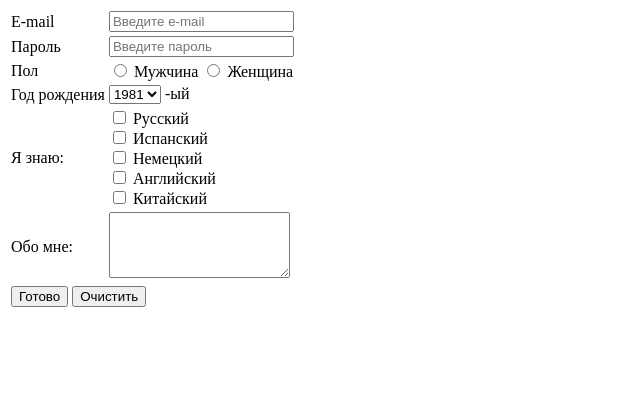
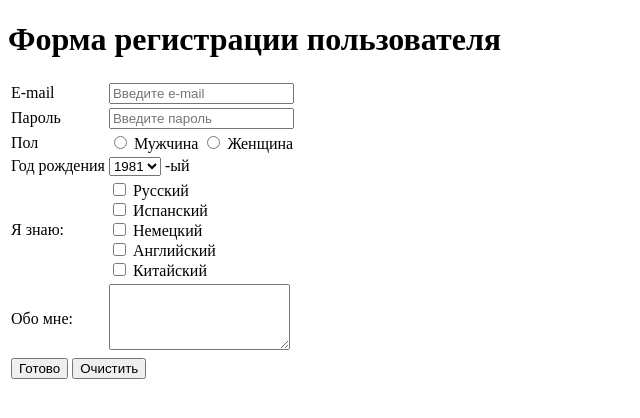
Before and after one commit to xImDoctor/html-css-js-labs, a plain HTML site: page lab2/lab2_5.html in a window 1280 px wide. Shown: the whole page, without its empty margins (0-640 px from the left). Drawn offline with Linux system fonts and the light colour scheme.

Commit message:
Update lab2_5.html
Add h1 header

```diff
--- a/lab2/lab2_5.html
+++ b/lab2/lab2_5.html
@@ -7,6 +7,7 @@
 </head>
 
 <body>
+    <h1>Форма регистрации пользователя</h1>
     <form action="#" method="post">
         <table>
             <tr>
```
